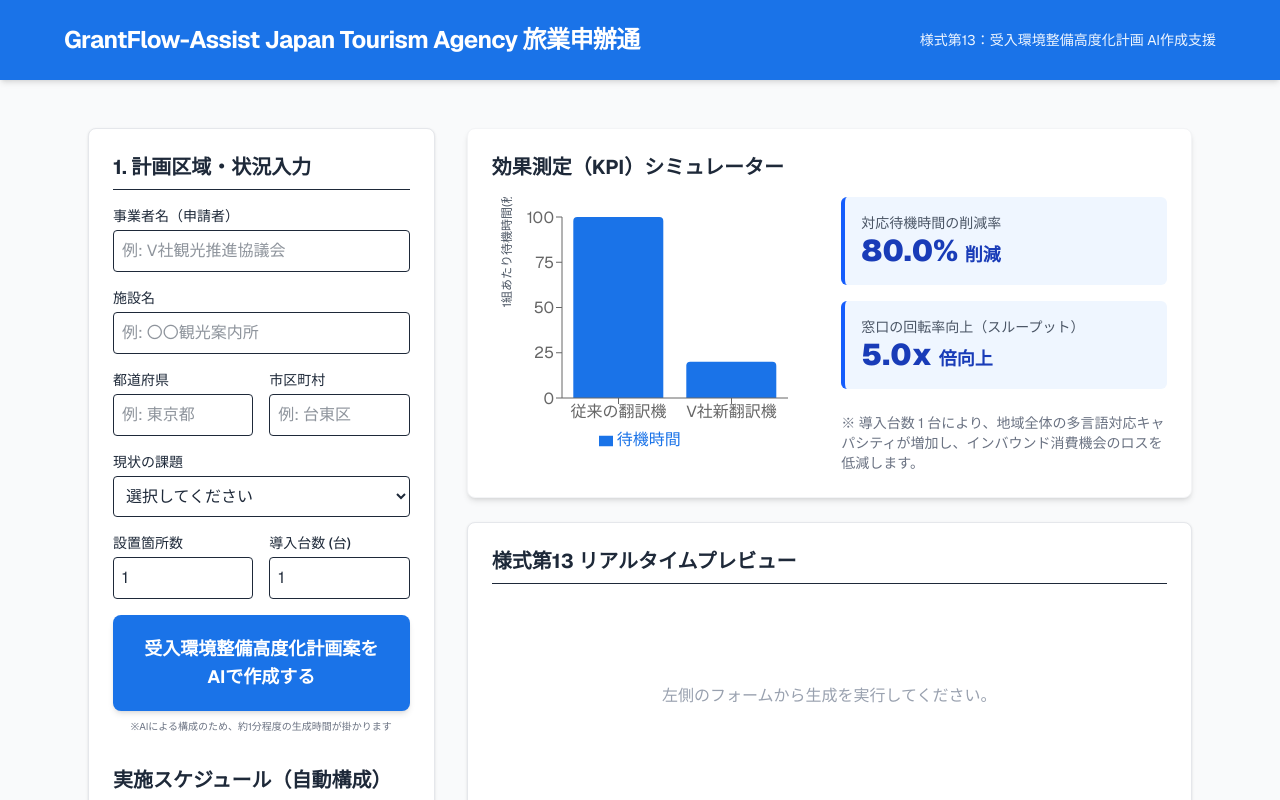
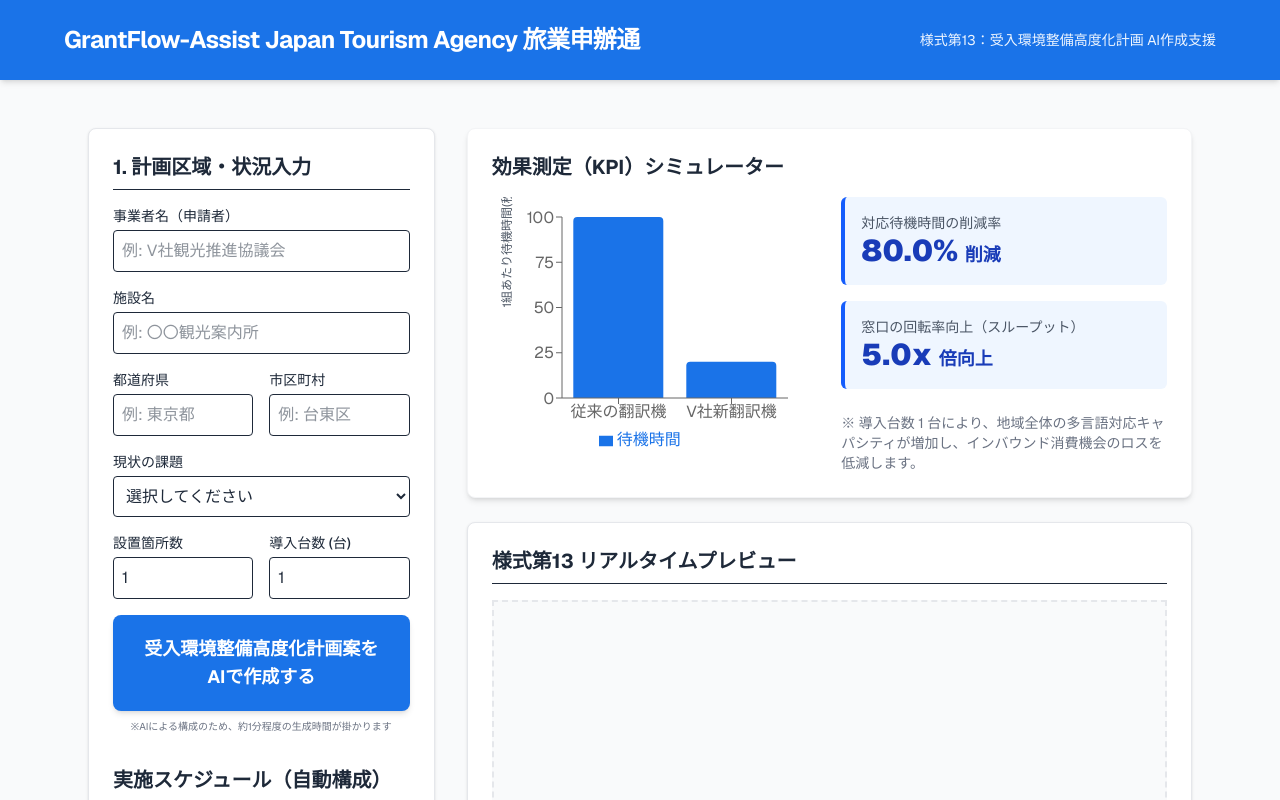
Before and after one commit to TSeki01/GrantFlow-Assist-Japan-Tourism-Agency, a Next.js app: page / in a window 1280 px wide. Shown: the top 800 px of the page. Built offline with nearby package versions, Linux system fonts and the light colour scheme.

Commit message:
Update placeholder text in preview component

```diff
--- a/components/Form13Preview.tsx
+++ b/components/Form13Preview.tsx
@@ -2,8 +2,8 @@
 
 export default function Form13Preview({ draft, formData }: { draft: any, formData: any }) {
   if (!draft) return (
-    <div className="flex items-center justify-center h-48 text-gray-400">
-      左側のフォームから生成を実行してください。
+    <div className="p-8 text-center text-gray-500 min-h-[500px] flex items-center justify-center bg-gray-50 border-2 border-dashed border-gray-200">
+      左側のフォームへ入力し、「受入環境整備高度化計画案をAIで作成する」を押してください。
     </div>
   );
 
```
